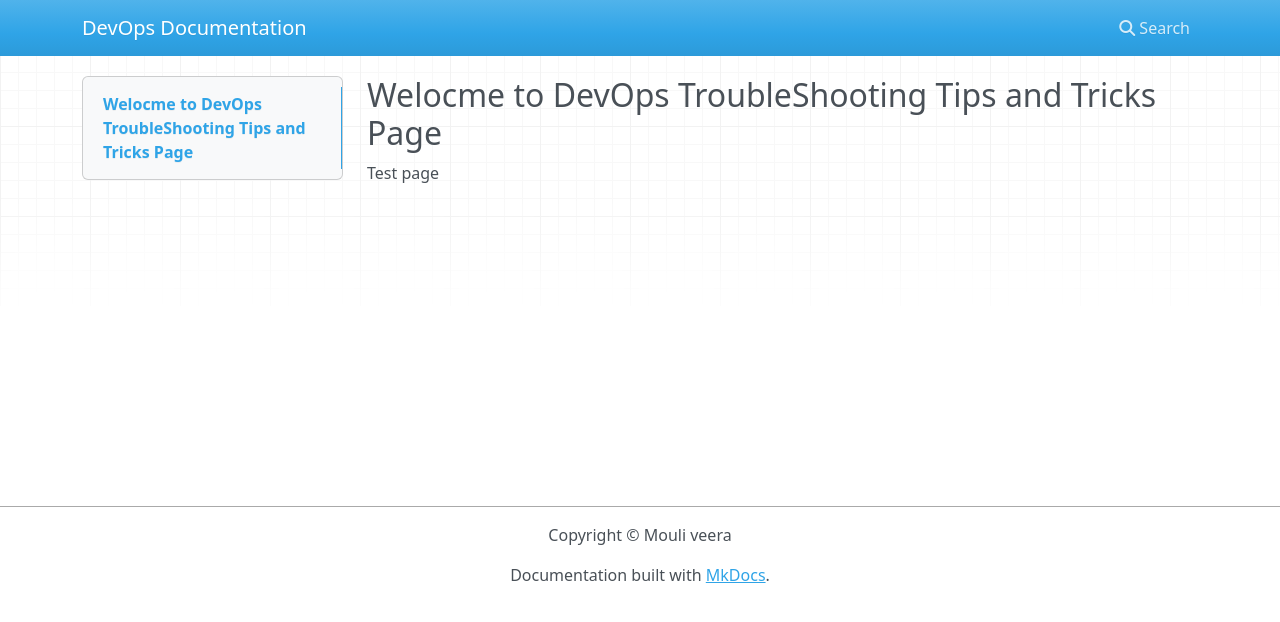
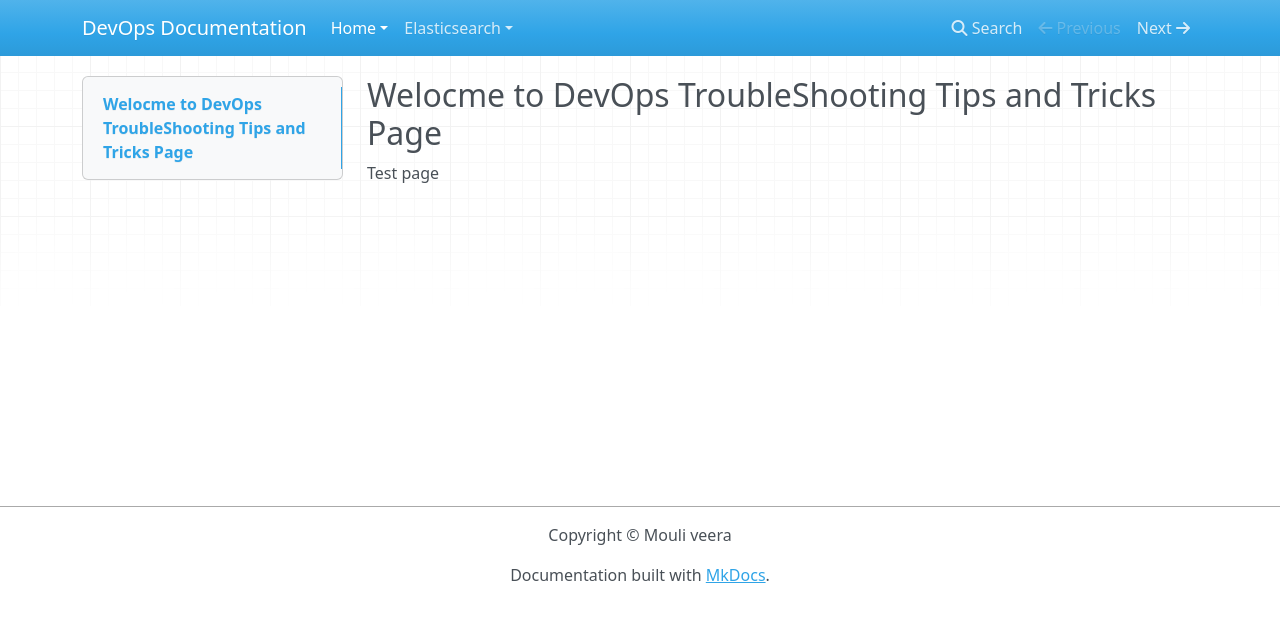
Before and after one commit to ravich142/devopstipsandtricks, an MkDocs documentation site: the page built from docs/index.md, in a window 1280 px wide. Shown: the top 622 px of the page. Built offline with MkDocs 1.6.1, drawn with Linux system fonts in a browser that asks for light colours; nearby versions of some CDN libraries; part of the change alters nothing that is shown.

Commit message:
Update mkdocs.yml

```diff
--- a/mkdocs.yml
+++ b/mkdocs.yml
@@ -12,5 +12,7 @@ copyright: 'Copyright &copy; Mouli veera'
 
 # Context
 nav:
+  - Home:
+    - 'testpage': 'index.md'
   - Elasticsearch:
     - 'How to resolve unassigned shards in Elasticsearch': 'elasticsearch/resolve-unassigned-shards-in-elasticsearch.md'
```
